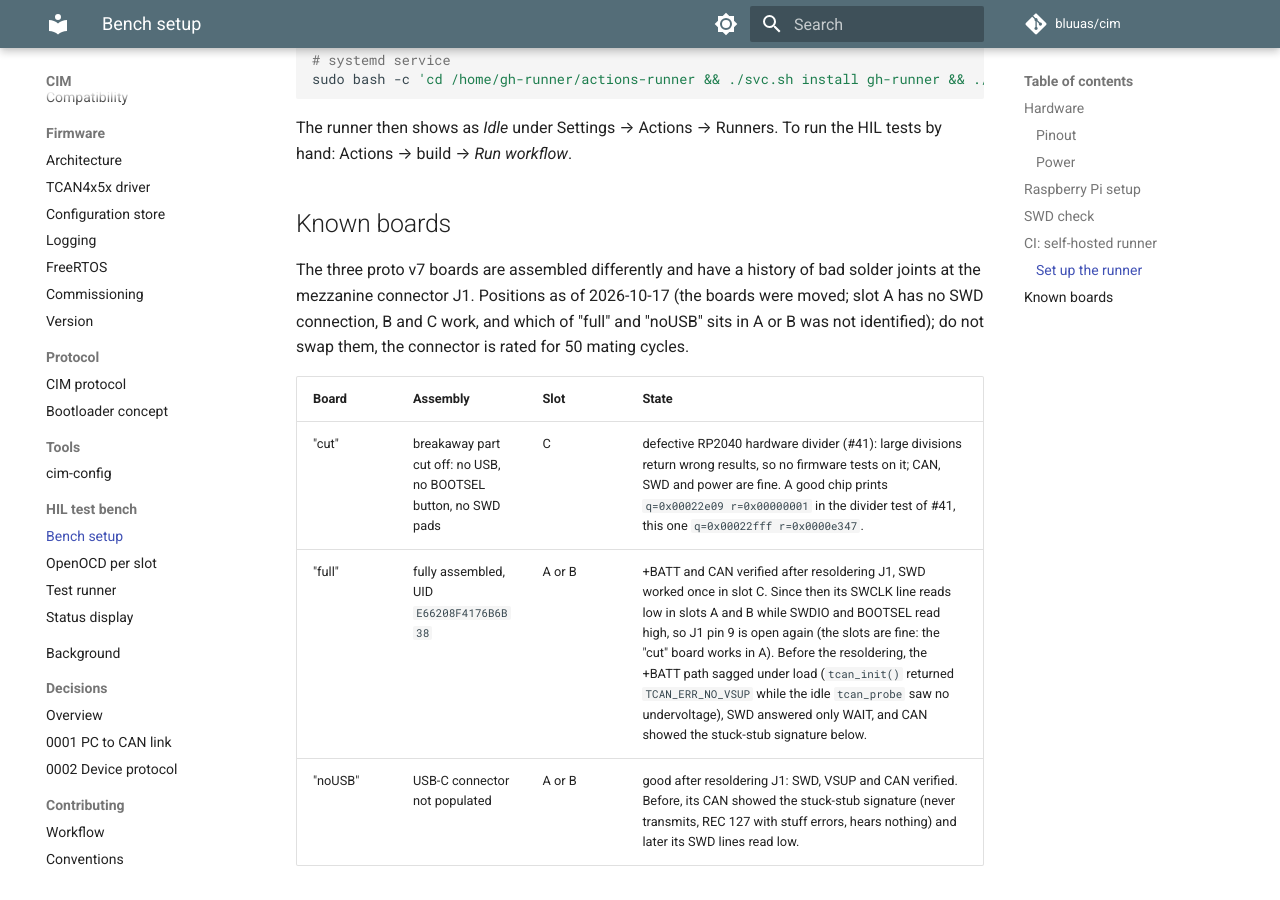
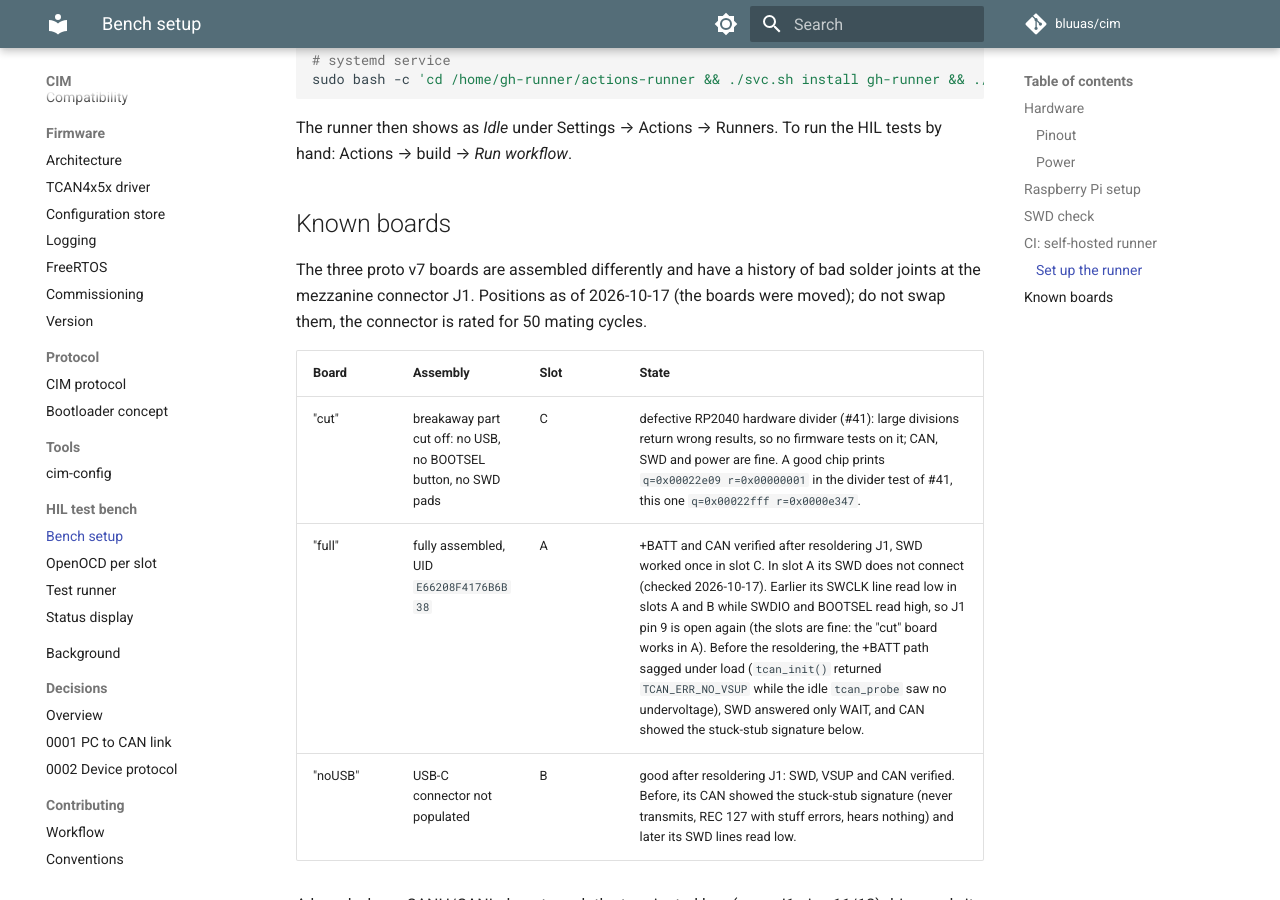
Before and after one commit to bluuas/cim, an MkDocs documentation site: the page built from docs/hil/README.md, in a window 1280 px wide and 900 px high, scrolled down 3318 px. Built offline with MkDocs 1.6.1 and Material for MkDocs 9.7.7, drawn with Linux system fonts in a browser that asks for light colours; comment, search, counter and statistics services are not loaded.

Commit message:
docs(hil): record which board sits in which slot (#85)
A: "full" (no SWD connection), B: "noUSB", C: "cut".

- [x] Tested on hardware / not applicable

Co-authored-by: Claude Sonnet 5.5 <noreply@anthropic.com>

```diff
--- a/docs/hil/README.md
+++ b/docs/hil/README.md
@@ -122,12 +122,12 @@ The runner then shows as *Idle* under Settings → Actions → Runners. To run t
 
 ## Known boards
 
-The three proto v7 boards are assembled differently and have a history of bad solder joints at the mezzanine connector J1. Positions as of 2026-10-17 (the boards were moved; slot A has no SWD connection, B and C work, and which of "full" and "noUSB" sits in A or B was not identified); do not swap them, the connector is rated for 50 mating cycles.
+The three proto v7 boards are assembled differently and have a history of bad solder joints at the mezzanine connector J1. Positions as of 2026-10-17 (the boards were moved); do not swap them, the connector is rated for 50 mating cycles.
 
 | Board | Assembly | Slot | State |
 |---|---|---|---|
 | "cut" | breakaway part cut off: no USB, no BOOTSEL button, no SWD pads | C | defective RP2040 hardware divider (#41): large divisions return wrong results, so no firmware tests on it; CAN, SWD and power are fine. A good chip prints `q=0x00022e09 r=0x00000001` in the divider test of #41, this one `q=0x00022fff r=0x0000e347`. |
-| "full" | fully assembled, UID `E66208F4176B6B38` | A or B | +BATT and CAN verified after resoldering J1, SWD worked once in slot C. Since then its SWCLK line reads low in slots A and B while SWDIO and BOOTSEL read high, so J1 pin 9 is open again (the slots are fine: the "cut" board works in A). Before the resoldering, the +BATT path sagged under load (`tcan_init()` returned `TCAN_ERR_NO_VSUP` while the idle `tcan_probe` saw no undervoltage), SWD answered only WAIT, and CAN showed the stuck-stub signature below. |
-| "noUSB" | USB-C connector not populated | A or B | good after resoldering J1: SWD, VSUP and CAN verified. Before, its CAN showed the stuck-stub signature (never transmits, REC 127 with stuff errors, hears nothing) and later its SWD lines read low. |
+| "full" | fully assembled, UID `E66208F4176B6B38` | A | +BATT and CAN verified after resoldering J1, SWD worked once in slot C. In slot A its SWD does not connect (checked 2026-10-17). Earlier its SWCLK line read low in slots A and B while SWDIO and BOOTSEL read high, so J1 pin 9 is open again (the slots are fine: the "cut" board works in A). Before the resoldering, the +BATT path sagged under load (`tcan_init()` returned `TCAN_ERR_NO_VSUP` while the idle `tcan_probe` saw no undervoltage), SWD answered only WAIT, and CAN showed the stuck-stub signature below. |
+| "noUSB" | USB-C connector not populated | B | good after resoldering J1: SWD, VSUP and CAN verified. Before, its CAN showed the stuck-stub signature (never transmits, REC 127 with stuff errors, hears nothing) and later its SWD lines read low. |
 
 A board whose CANH/CANL do not reach the terminated bus (open J1 pins 11/12) drives only its own C51/C52; the line returns to recessive slower than one bit at 500 kbit/s, the node loses arbitration against its own SOF and then counts stuff errors as a receiver (TEC 0, REC 127). The TCAN's bus-fault flags do not show it.
```
Also changed, not shown: 1 other file.
